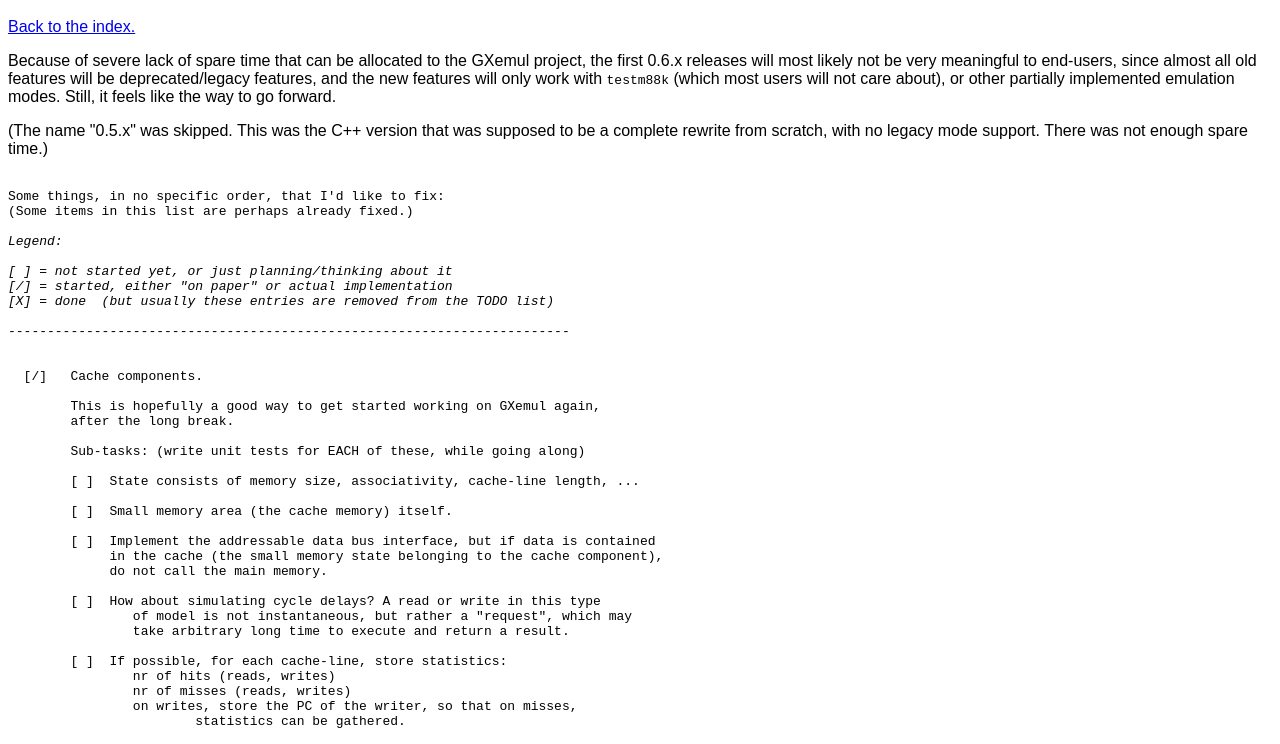
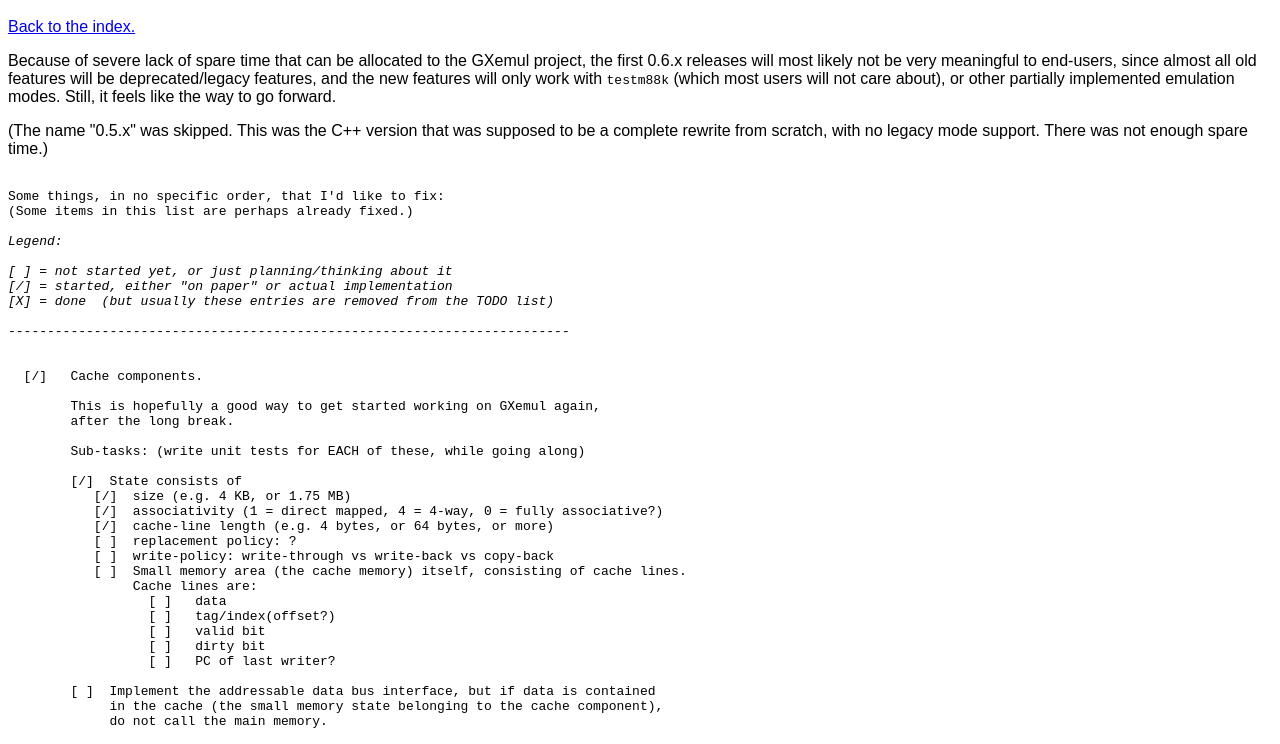
Before and after one commit to CTSRD-CHERI/gxemul, a plain HTML site: page doc/TODO.html in a window 1280 px wide. Shown: the part 48-792 px from the top of the page. Drawn offline with Linux system fonts and the light colour scheme.

Commit message:
Continuing a tiny bit on the CacheComponent.
git-svn-id: https://gxemul.svn.sourceforge.net/svnroot/gxemul/gxemul/trunk@5746 dbbdf1f2-f3a0-11dc-8807-f0e41a653009

```diff
--- a/doc/TODO.html
+++ b/doc/TODO.html
@@ -48,9 +48,19 @@ Some things, in no specific order, that I'd like to fix:
 
 	Sub-tasks: (write unit tests for EACH of these, while going along)
 
-	[ ]  State consists of memory size, associativity, cache-line length, ...
-
-	[ ]  Small memory area (the cache memory) itself.
+	[/]  State consists of
+	   [/]	size (e.g. 4 KB, or 1.75 MB)
+	   [/]	associativity (1 = direct mapped, 4 = 4-way, 0 = fully associative?)
+	   [/]	cache-line length (e.g. 4 bytes, or 64 bytes, or more)
+	   [ ]	replacement policy: ?
+	   [ ]  write-policy: write-through vs write-back vs copy-back
+	   [ ]	Small memory area (the cache memory) itself, consisting of cache lines.
+		Cache lines are:
+		  [ ]	data
+		  [ ]	tag/index(offset?)
+		  [ ]	valid bit
+		  [ ]   dirty bit
+		  [ ]	PC of last writer?
 
 	[ ]  Implement the addressable data bus interface, but if data is contained
 	     in the cache (the small memory state belonging to the cache component),
```
Also changed, not shown: 2 other files.
